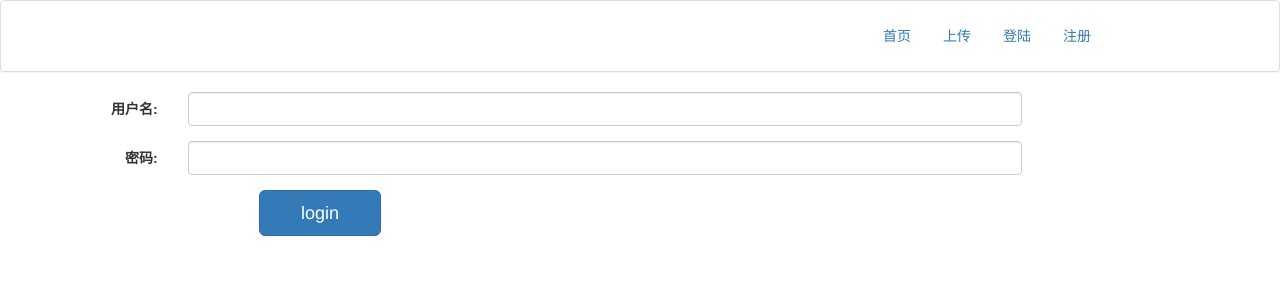
After one commit to zhufree/DaSheng, a Django app: page /accounts/login/ in a window 1280 px wide. The commit adds this page. Shown: the top 300 px of the page. Run offline with Django 3.2, Linux system fonts and the light colour scheme; some libraries are stand-ins or nearby versions.

Commit message:
v0.3-usersys

```diff
--- a/DaSheng/urls.py
+++ b/DaSheng/urls.py
@@ -5,10 +5,13 @@ from gallery.views import *
 import settings
 from django.conf.urls.static import static
 urlpatterns = patterns('',
-    url(r'^$',index,name='index_page'),
-    url(r'^post/$',post,name='post_page'),
-    url(r'^t/(?P<id>\d+)/$',show_by_tag,name='tag_page'),
-    url(r'^p/(?P<id>\d+)/$',show_photo,name='show_photo_page'),
+    url(r'^$',index,name='首页'),
+    url(r'^post/$',post,name='发布页'),
+    url(r'^t/(?P<id>\d+)/$',show_by_tag,name='标签页'),
+    url(r'^p/(?P<id>\d+)/$',show_photo,name='图片页'),
+    url(r'^accounts/register/',register_,name='注册页'),
+    url(r'^accounts/login/',login_,name='登陆页'),
+    url(r'^accounts/logout/',logout_,name='退出账号'),
     #url(r'^movie/$',,name='电影海报'),
     #url(r'^wallpaper/$',,name='壁纸'),
     #url(r'^fans/$',,name='粉丝创作'),
--- a/gallery/views.py
+++ b/gallery/views.py
@@ -3,12 +3,17 @@ from django.shortcuts import render_to_response
 from django.http import HttpResponse,HttpResponseRedirect
 from django.views.decorators.csrf import csrf_protect,csrf_exempt
 from gallery.models import *
+from gallery.forms import *
 from django.template import RequestContext
+from django.contrib.auth import authenticate,login,logout
 # Create your views here.
+
+#v0.1
 def index(request):
     photos=Photo.objects.all().order_by('-id')
     return render_to_response('index.html',RequestContext(request,{'photos':photos}))
 
+#v0.2
 @csrf_exempt
 def post(request):
     if request.method=='POST':
@@ -23,7 +28,7 @@ def post(request):
             for tag in tags:
                 new_tag,dummy=Tag.objects.get_or_create(name=tag)
                 new_photo.tags.add(new_tag)#add tag to new_photo
-                new_photo.save()
+        new_photo.save()
         return HttpResponseRedirect('/')
     else:
         tags=Tag.objects.all()
@@ -34,5 +39,44 @@ def show_by_tag(request,id):
     return render_to_response('tag.html',RequestContext(request,{'tag':tag}))
 
 def show_photo(request,id):
-	photo=Photo.objects.get(pk=id)
-	return render_to_response('photo.html',RequestContext(request,{'photo':photo}))
+    photo=Photo.objects.get(pk=id)
+    return render_to_response('photo.html',RequestContext(request,{'photo':photo}))
+
+#v0.3
+@csrf_protect
+def login_(request):
+    if request.method=='POST':
+        username=request.POST.get('username')
+        password=request.POST.get('password')
+        user=authenticate(username=username,password=password)
+        if user is not None:
+            if user.is_active:
+                login(request,user)
+                return HttpResponseRedirect('/')
+            else:
+                return HttpResponse('disabled account')
+        else:
+            return HttpResponse('invalid login')
+    return render_to_response('registration/login.html',RequestContext(request))
+
+def logout_(request):
+    logout(request)
+    return HttpResponseRedirect('/')
+@csrf_protect
+def register_(request):
+    if request.method=='POST':
+        form=RegistrationForm(request.POST)
+        if form.is_valid():
+            new_user=User.objects.create_user(
+                username=form.cleaned_data['username'],
+                password=form.cleaned_data['password1'],
+                email=form.cleaned_data['email']
+            )
+            new_user.save()
+            new_user=authenticate(username=form.cleaned_data['username'],password=form.cleaned_data['password1'])
+            login(request,new_user)
+            return HttpResponseRedirect('/')
+    else:
+        form=RegistrationForm()
+    variables=RequestContext(request,{'form':form})
+    return render_to_response('registration/register.html',variables)
--- a/templates/base.html
+++ b/templates/base.html
@@ -60,6 +60,19 @@
 	<ul class="nav nav-pills panel-body col-md-4 col-md-offset-8">
 		<li role="presentation" ><a href="/">首页</a></li>
     <li role="presentation" ><a href="/post/">上传</a></li>
+    {% if user.is_authenticated %}
+    <li role="presentation" class="dropdown">
+    		<a class="dropdown-toggle" data-toggle="dropdown" href="/accounts/login/" role="button" aria-expanded="false">{{user.username}}
+    			<span class="caret"></span>
+    		</a>
+      	<ul class="dropdown-menu" role="menu">
+        		<li><a href="/accounts/logout/">退出</a></li>
+      	</ul>
+  	</li>
+  	{% else %}
+  	<li role="presentation" ><a href="/accounts/login/">登陆</a></li>
+  	<li role="presentation" ><a href="/accounts/register/">注册</a></li>
+  	{% endif %}
 	</ul>
 	</div>
 </div>
--- a/templates/index.html
+++ b/templates/index.html
@@ -1,6 +1,12 @@
 {% extends "base.html" %}
 {% block title %}首页{% endblock %}
 {% block content %}
+<div class="jumbotron">
+  <h2>这里是大圣同人画廊~</h2>
+  <p>本站图片来自微博豆瓣堆糖等网站，对于知道作者的图片已打上作者tag，如果有作者的作品没有打上标签请戳<a href='http://tieba.baidu.com/p/3900334961'>帖子</a>联系本人。</p>
+  <p>建立这个网站的目的是给喜欢大圣归来同人的亲们一个交流的平台，所有作品尊重作者版权，不以盈利为目的，如果作者声明不允许转载将立刻删除。</p>
+  <p>现在刚刚加上用户系统不过并没有什么卵用，后续功能之后再加，感谢支持！</p>
+</div>
 <div class="grid-sizer"></div>
 {% for photo in photos %}
 <div class="grid-item">
--- a/templates/photo.html
+++ b/templates/photo.html
@@ -6,5 +6,4 @@
   <img src="{{photo.url}}" >
 </div>
 <div class="grid-sizer"></div>
-
 {% endblock %}
--- a/templates/post.html
+++ b/templates/post.html
@@ -13,7 +13,7 @@
 	<div class="form-group">
 		<label  class="control-label" for="exampleReply">标签（多个可用空格隔开）：</label>
 		<input type='text' name='tags' value="" class="form-control" id="exampleReply" placeholder=""></input>
-		<label  class="control-label" for="exampleReply">最好使用含义明确的名词或形容词，能够指明图片来源和图片类型最好。已有的便签见下</label>
+		<label  class="control-label" for="exampleReply">最好使用含义明确的名词或形容词，能够指明图片来源和图片类型最好。已有的标签见下</label>
 	</div>
 	<div class="form-group col-md-2">
 		<input type="hidden" name="next" value="/"/>
--- /dev/null
+++ b/templates/registration/login.html
@@ -0,0 +1,32 @@
+{% extends "index.html" %}
+{% block title %}登陆{% endblock %}
+{% block content %}
+{% if user.is_authenticated %}
+<div class="jumbotron">
+  <h1>你已经登陆过啦！</h1>
+  <p><a class="btn btn-primary btn-lg" href="/" role="button">酷爱看看大圣的美图吧wwww</a></p>
+</div>
+{% else %}
+	{% if form.has_errors %}
+		<h1 class="row">用户名和密码不匹配哦_(:з」∠)_再试试看？</h1>
+	{% endif %}
+	<form method="POST" action="." class="form-horizontal row">{% csrf_token %}
+		<div class="form-group col-md-10 col-md-offset-2">
+			<label  class="col-sm-2 control-label " for="exampleInputUsername">用户名:</label>
+			<div class="col-sm-10">
+				<input type='text' name='username' value="" class="form-control" id="exampleInputUsername" placeholder=""/>
+			</div>
+		</div>
+		<div class="form-group col-md-10 col-md-offset-2">
+			<label  class="col-sm-2 control-label " for="exampleInputPassword">密码:</label>
+			<div class="col-sm-10">
+				<input type='password' name='password' value="" class="form-control" id='exampleInputPassword' placeholder=""/>
+			</div>
+		</div>
+		<div class="col-md-2 col-md-offset-2">
+			<input type="hidden" name="next" value="/"/>
+			<input type="submit" class="col-md-8 col-md-offset-2 btn btn-lg btn-primary" value="login"/>
+		</div>
+	</form>
+{% endif %}
+{% endblock %}
--- a/templates/tag.html
+++ b/templates/tag.html
@@ -7,7 +7,7 @@
 <div class="grid-sizer"></div>
 {% for photo in tag.has_photos.all %}
 <div class="grid-item">
-  <a href="photo/{{photo.id}}/">
+  <a href="p/{{photo.id}}/">
     <img src="{{photo.url}}">
   </a>
   <p>{{photo.title}}</p>
```
Also changed, not shown: gallery/forms.py (added, +37 -0 lines), templates/registration/register.html (added, +23 -0 lines), db.sqlite3.
